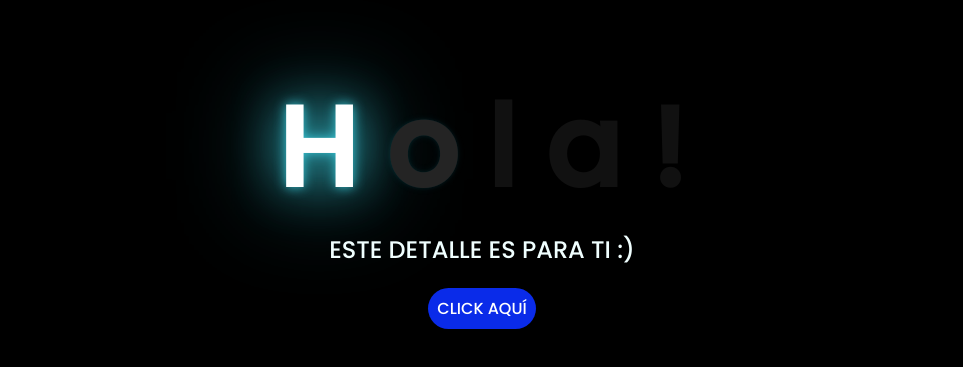
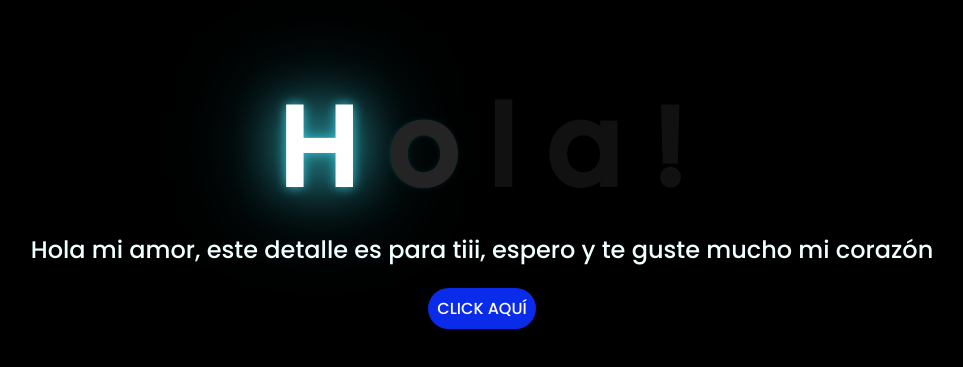
Before and after one commit to davi007-lgtm/floress, a plain HTML site: page index.html in a window 1280 px wide. Shown: the part 139-506 px from the top of the page, without its empty margins (166-1129 px from the left). Drawn offline with Linux system fonts and the light colour scheme.

Commit message:
descripcion Index

```diff
--- a/index.html
+++ b/index.html
@@ -19,7 +19,7 @@
         <span>!</span>
     </div>
     <div class="description">
-        <span>ESTE DETALLE ES PARA TI :)</span>
+        <span>Hola mi amor, este detalle es para tiii, espero y te guste mucho mi corazón</span>
     </div>
     <div class="button">
         <button class="botones">
```
